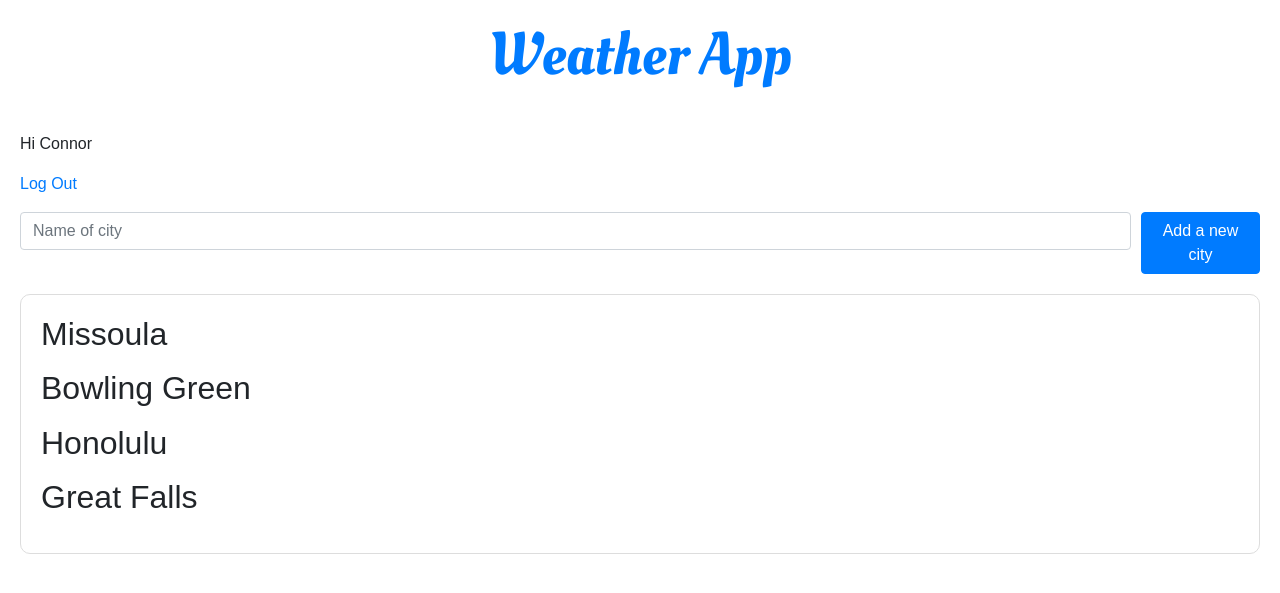
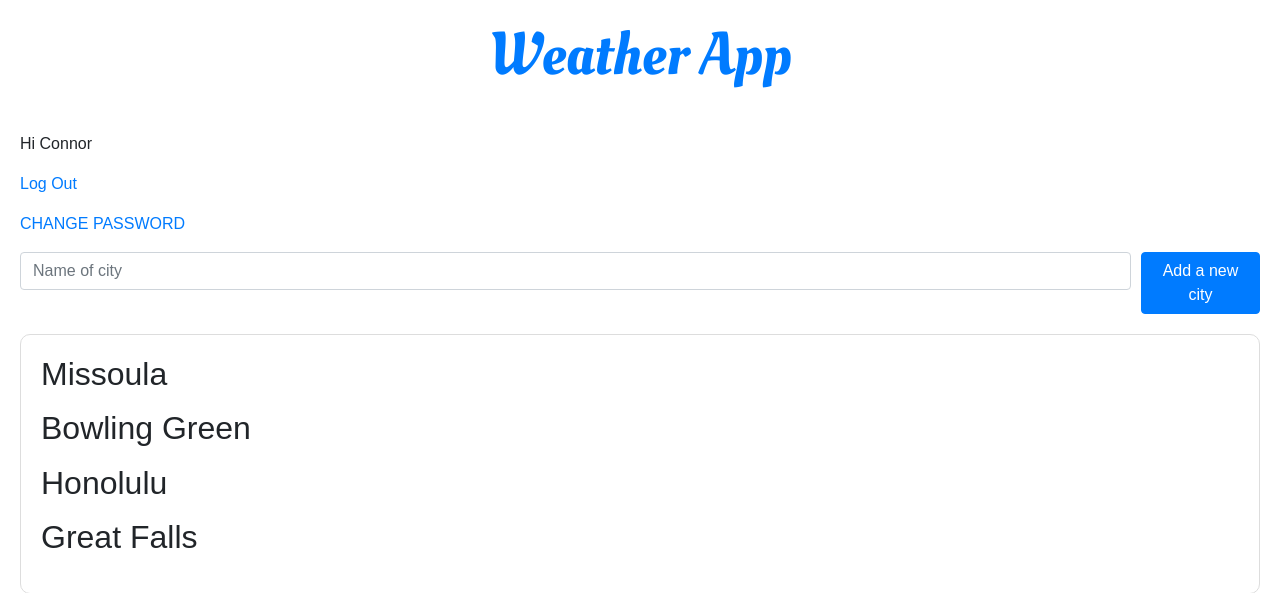
Before and after one commit to nrussell925/weather, a Django app: page / in a window 1280 px wide. Shown: the top 593 px of the page. Run offline with Django 4.2, Linux system fonts and the light colour scheme; a user stored in the database is signed in; some libraries are stand-ins or nearby versions; some web fonts are replaced.

Commit message:
added change password button; uses django admin page which needs to be changed

```diff
--- a/templates/home.html
+++ b/templates/home.html
@@ -79,6 +79,14 @@
         .weather-info {
             text-align: left;
         }
+        /*p {
+            display: flex;
+            font-size: 20px;
+            align-items: center;
+            justify-content: center;
+            margin-bottom: 5px;
+
+        }*/
     </style>
 </head>
 
@@ -196,6 +204,7 @@
     {% if user.is_authenticated %}
     <p>Hi {{ user.username }}</p>
     <p> <a href="{% url 'logout' %}">Log Out</a></p>
+    <p> <a href="{% url 'password_change' %}">CHANGE PASSWORD</a></p>
     <form method="POST">{% csrf_token %}
         {{ form.as_p }}
         <input type="text" class="form-control" name="textfield" placeholder="Name of city">
```
Also changed, not shown: db.sqlite3.
